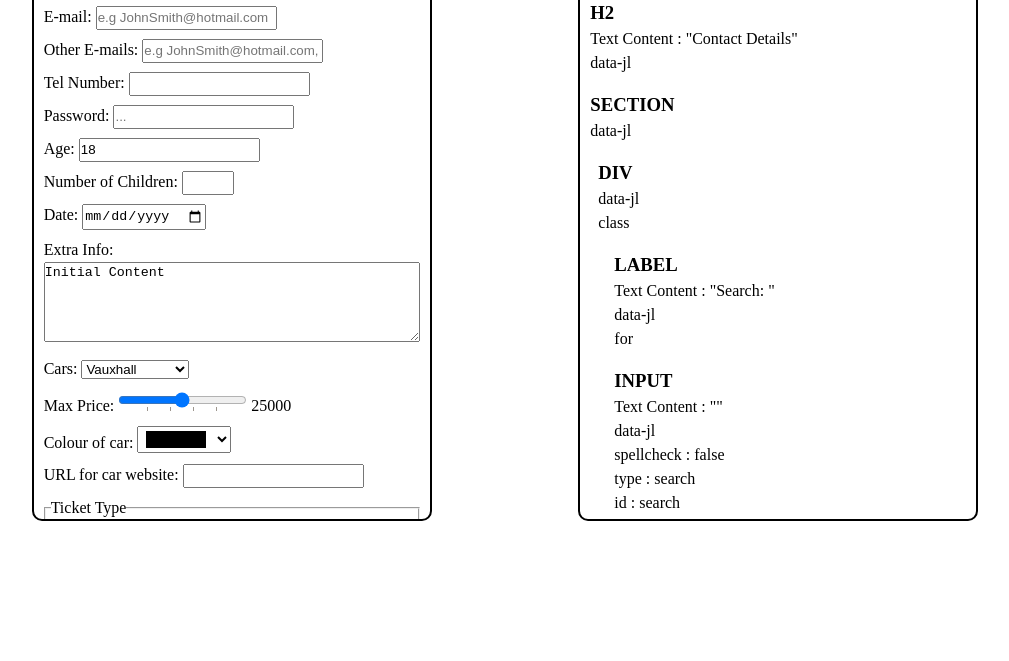
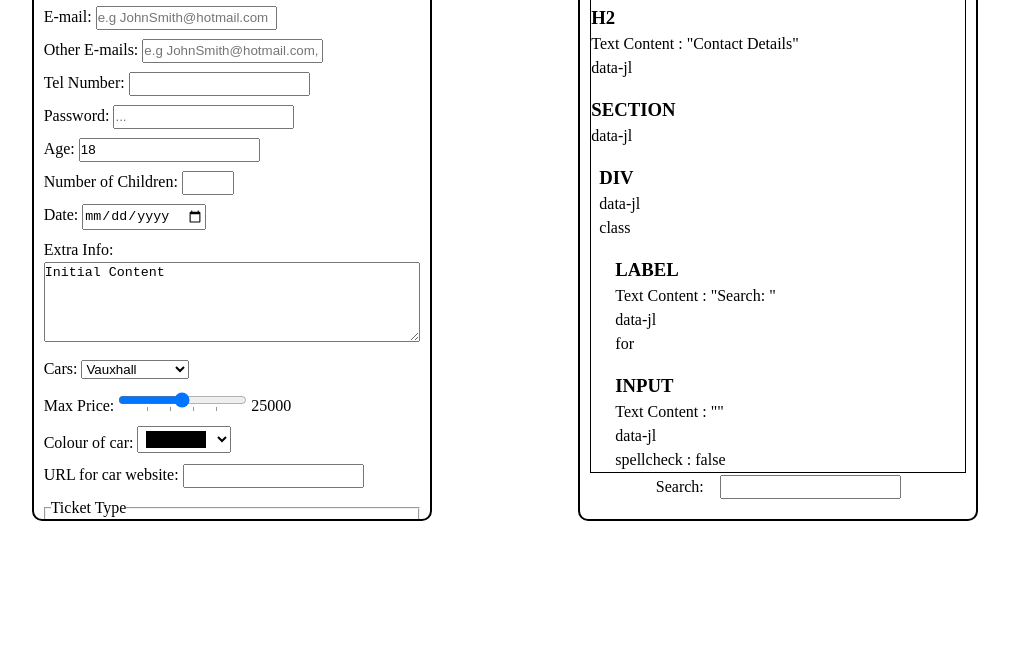
Before and after one commit to xavpav9/forms, a plain HTML site: page index.html in a window 1280 px wide. Shown: the part 139-800 px from the top of the page, without its empty margins (135-1144 px from the left). Drawn offline with Linux system fonts and the light colour scheme; a web font is replaced by a local one.

Commit message:
Add search bar for info-panel

```diff
--- a/index.html
+++ b/index.html
@@ -187,6 +187,10 @@
         <button class="whole">Whole Form</button>
         <div class="information">
         </div>
+        <div class="info-panel-search-div">
+          <label for="info-panel-search">Search: </label>
+          <input type="search" id="info-panel-search">
+        </div>
       </div>
     </div>
   </body>
--- a/script.js
+++ b/script.js
@@ -4,6 +4,7 @@ const containers = document.querySelectorAll(".container");
 const information = document.querySelector(".information");
 const form = document.querySelector("form");
 const wholeFormBtn = document.querySelector(".whole");
+const search = document.querySelector("#info-panel-search");
 
 listTagsAndAttrs(form, information, 0);
 
@@ -13,8 +14,16 @@ maxPrice.addEventListener("input", evt => output.textContent=maxPrice.value);
 
 wholeFormBtn.addEventListener("click", evt => refillPanel(form));
 
+containers.forEach(container => container.addEventListener("mouseover", evt => refillPanel(container)));
 
-containers.forEach(container => container.addEventListener("mouseover", evt => refillPanel(container)));
+search.addEventListener("keyup", evt => {
+  const regex = new RegExp(RegExp.escape(search.value), "gim");
+  information.querySelectorAll("p, h3").forEach(element => {
+    element.classList.remove("searched");
+    if (element.textContent.search(regex) !== -1 && search.value !== "") element.classList.add("searched");
+  });
+
+});
 
 function listTagsAndAttrs(container, panel, offset) {
   for (let child of container.children) {
--- a/style.css
+++ b/style.css
@@ -30,9 +30,33 @@ form, .info-panel {
   border-radius: 10px;
   padding: 20px 10px;
   max-height: 80vh;
+}
+
+form, .information {
   overflow: auto;
-  overflow-wrap: nowrap;
   scrollbar-color: yellow rebeccapurple;
+}
+
+.information {
+  border: thin black solid;
+  min-height: 80%;
+}
+
+.info-panel {
+  display: flex;
+  flex-direction: column;
+  justify-content: center;
+  gap: 2px;
+}
+
+#info-panel-search {
+  align-self: center;
+}
+
+.info-panel-search-div {
+  display: flex;
+  justify-content: center;
+  gap: 1em;
 }
 
 fieldset {
@@ -83,3 +107,7 @@ textarea {
 .whole:active {
   background-color: #00CC00;
 }
+
+.searched {
+  background-color: yellow;
+}
```
